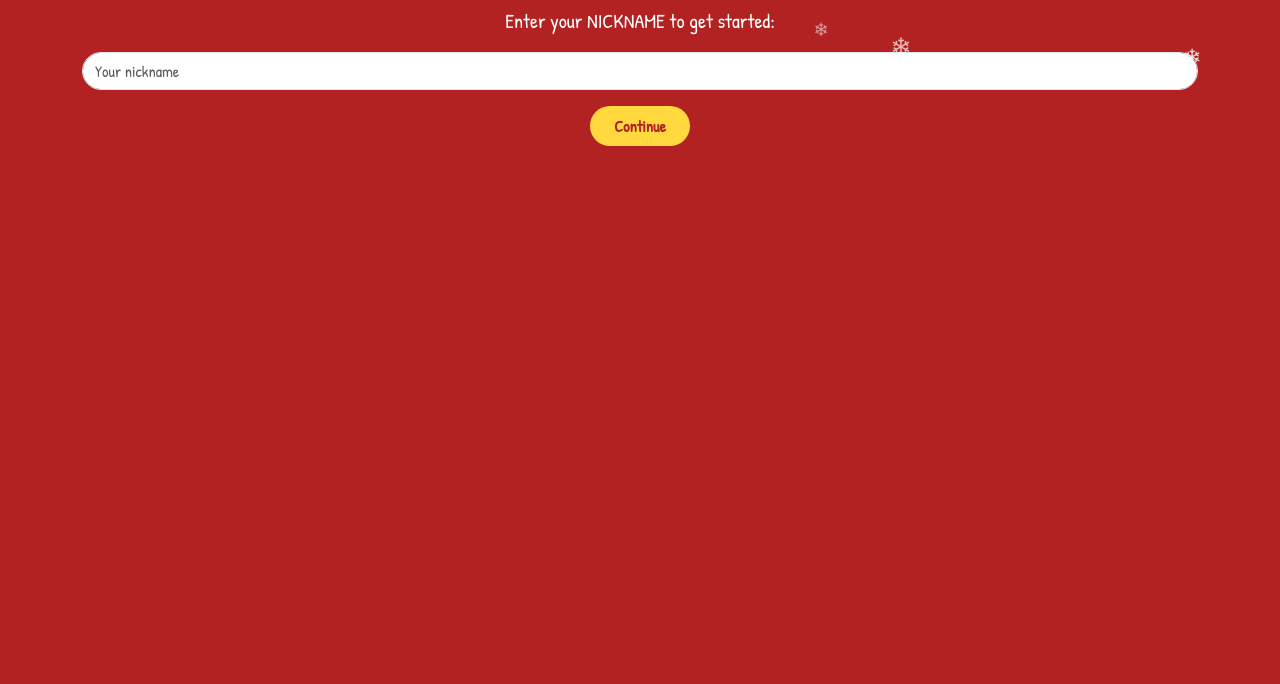
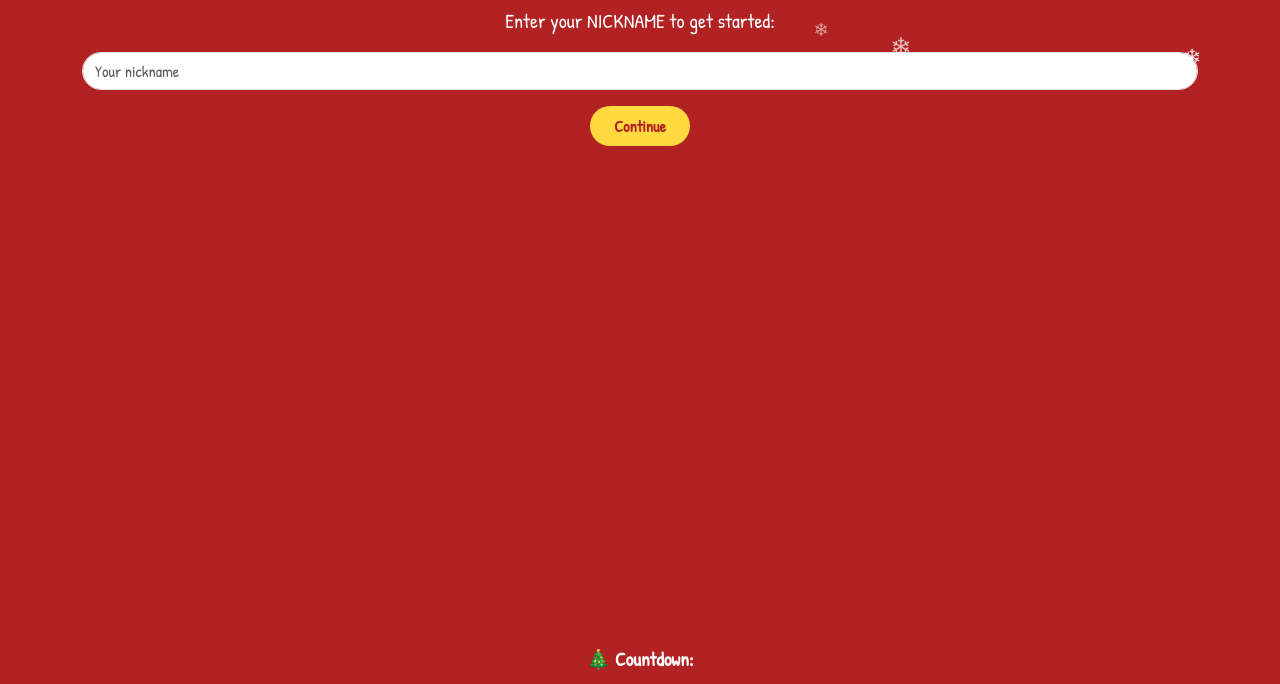
Before and after one commit to melanienguyen1/Christmas-Secret-Santa-App, a plain HTML site: page index.html in a window 1280 px wide. Shown: the part 116-800 px from the top of the page. Drawn offline with nearby package versions, Linux system fonts and the light colour scheme.

Commit message:
Update index.html

```diff
--- a/index.html
+++ b/index.html
@@ -50,6 +50,18 @@
   </audio>
 </div>
 
+<div id="christmas-countdown" style="
+    position: fixed;
+    bottom: 10px;
+    width: 100%;
+    text-align: center;
+    font-size: 1.2rem;
+    color: #fff;
+    font-weight: bold;
+    pointer-events: none;
+">🎄 Countdown: <span id="countdown-timer"></span></div>
+
+
 <script src="script.js"></script>
 </body>
 </html>
```
